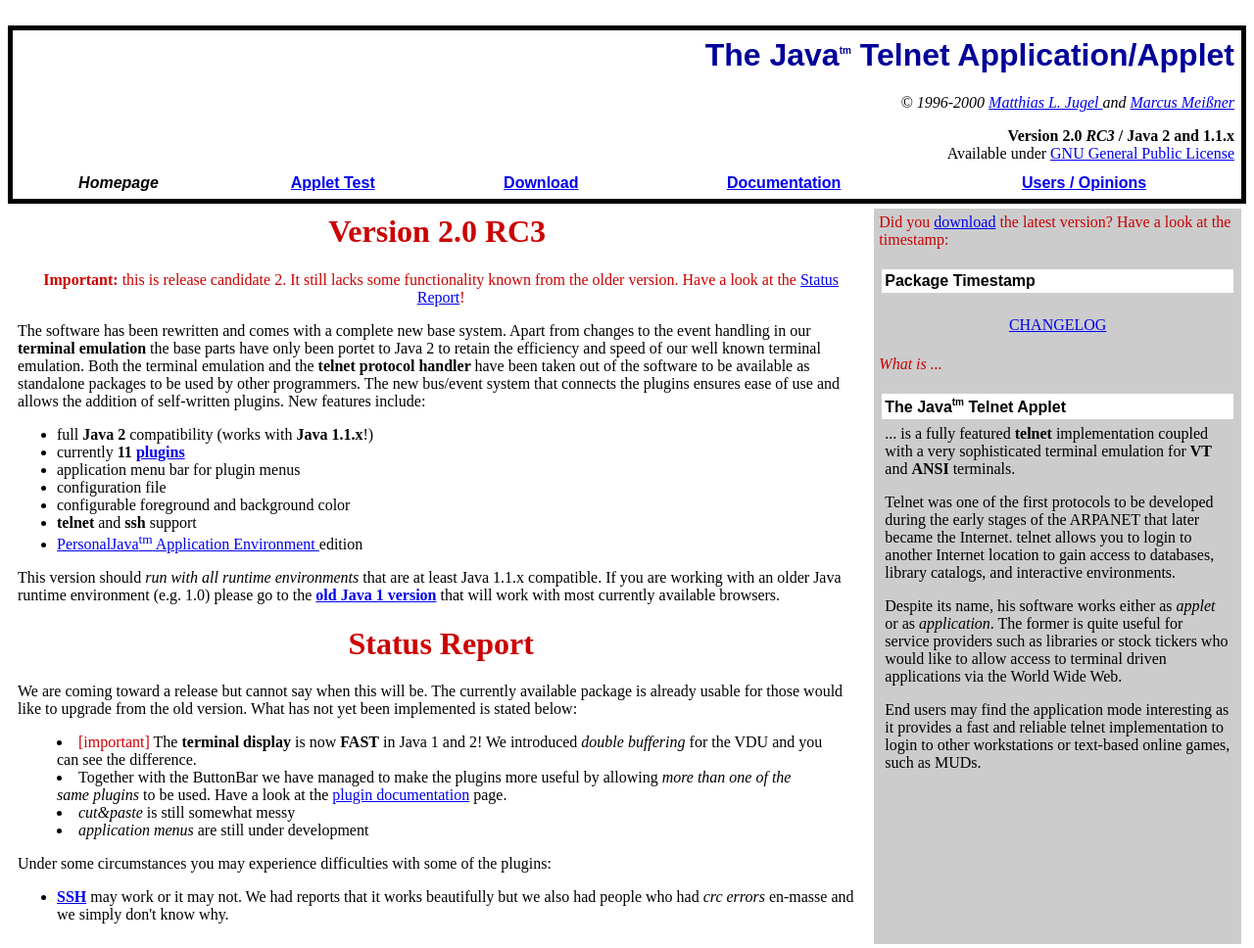
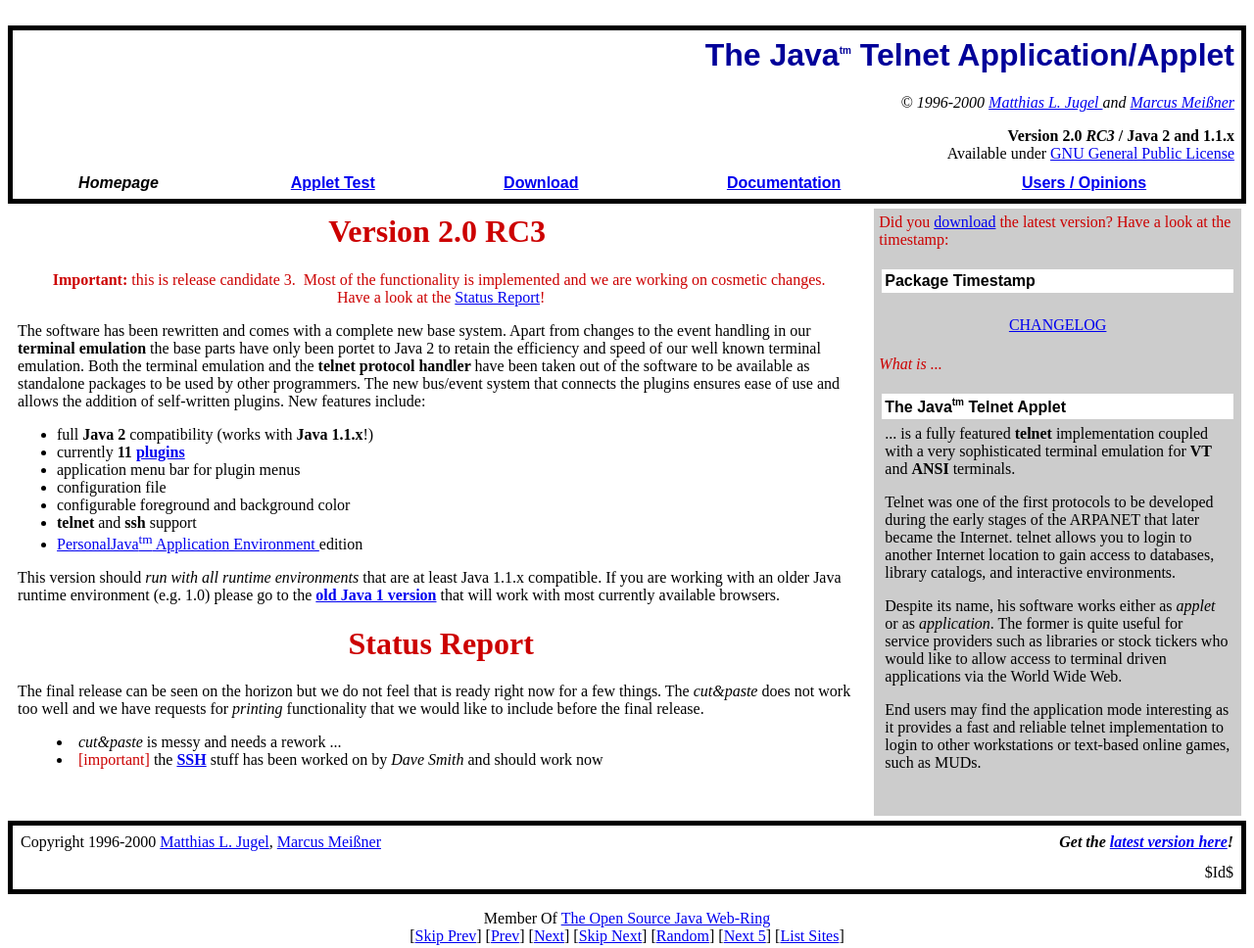
Before and after one commit to thinkberg/jta, a plain HTML site: page index.html in a window 1280 px wide. Shown: the top 968 px of the page at 98% size. Drawn offline with Linux system fonts and the light colour scheme.

Commit message:
updated the status report

```diff
--- a/index.html
+++ b/index.html
@@ -3,7 +3,7 @@
 <head>
    <meta http-equiv="Content-Type" content="text/html; charset=iso-8859-1">
    <meta name="Author" content="Matthias L. Jugel, Marcus Meissner">
-   <meta name="GENERATOR" content="Mozilla/4.7 [en] (X11; I; Linux 2.2.14 i586) [Netscape]">
+   <meta name="GENERATOR" content="Mozilla/4.72 [en] (X11; I; Linux 2.2.14 i586) [Netscape]">
    <meta name="Description" content="Java Telnet Applet is a fully features Telnet and Terminal Emulation implementation for Java.">
    <meta name="Keywords" content="java telnet applet application bbs terminal emulation">
    <title>The Java Telnet Application/Applet v2.0</title>
@@ -51,8 +51,9 @@ Mei&szlig;ner</a></i>
 <font color="#CC0000">Version 2.0 RC3&nbsp;</font></h1></center>
 
 <center><font color="#CC0000"><b>Important:</b> this is release candidate
-2. It still lacks some functionality known from the older version. Have
-a look at the <a href="#STATUS">Status Report</a>!</font></center>
+3.&nbsp; Most of the functionality is implemented and we are working on
+cosmetic changes.&nbsp;</font>
+<br><font color="#CC0000">Have a look at the <a href="#STATUS">Status Report</a>!</font></center>
 
 <p><font color="#000000">The software has been rewritten and comes with
 a complete new base system. Apart from changes to the event handling in
@@ -95,34 +96,18 @@ Java 1 version</a></b> that will work with most currently available browsers.</f
 <center>
 <h1>
 <a NAME="STATUS"></a><font color="#CC0000">Status Report</font></h1></center>
-We are coming toward a release but cannot say when this will be. The currently
-available package is already usable for those would like to upgrade from
-the old version. What has not yet been implemented is stated below:
+The final release can be seen on the horizon but we do not feel that is
+ready right now for a few things. The <i>cut&amp;paste</i> does not work
+too well and we have requests for <i>printing</i> functionality that we
+would like to include before the final release.
 <blockquote>
 <li>
-<font color="#CC0000">[important] </font>The <b>terminal display </b>is
-now <b>FAST</b> in Java 1 and 2! We introduced <i>double buffering</i>
-for the VDU and you can see the difference.</li>
+<i>cut&amp;paste</i> is messy and needs a rework ...</li>
 
 <li>
-Together with the ButtonBar we have managed to make the plugins more useful
-by allowing <i>more than one of the same plugins</i> to be used. Have a
-look at the <a href="doc/plugins/index.html">plugin documentation</a> page.</li>
-
-<li>
-<i>cut&amp;paste</i> is still somewhat messy</li>
-
-<li>
-<i>application menus</i> are still under development</li>
+<font color="#CC0000">[important]</font> the <b><a href="doc/plugins/SSH.html">SSH</a></b>
+stuff has been worked on by <i>Dave Smith </i>and should work now</li>
 </blockquote>
-Under some circumstances you may experience difficulties with some of the
-plugins:
-<ul>
-<li>
-<b><a href="doc/plugins/SSH.html">SSH</a></b> may work or it may not. We
-had reports that it works beautifully but we also had people who had <i>crc
-errors </i>en-masse and we simply don't know why.</li>
-</ul>
 </td>
 
 <td ALIGN=LEFT VALIGN=TOP BGCOLOR="#CCCCCC" NOSAVE><font color="#CC0000">Did
```
